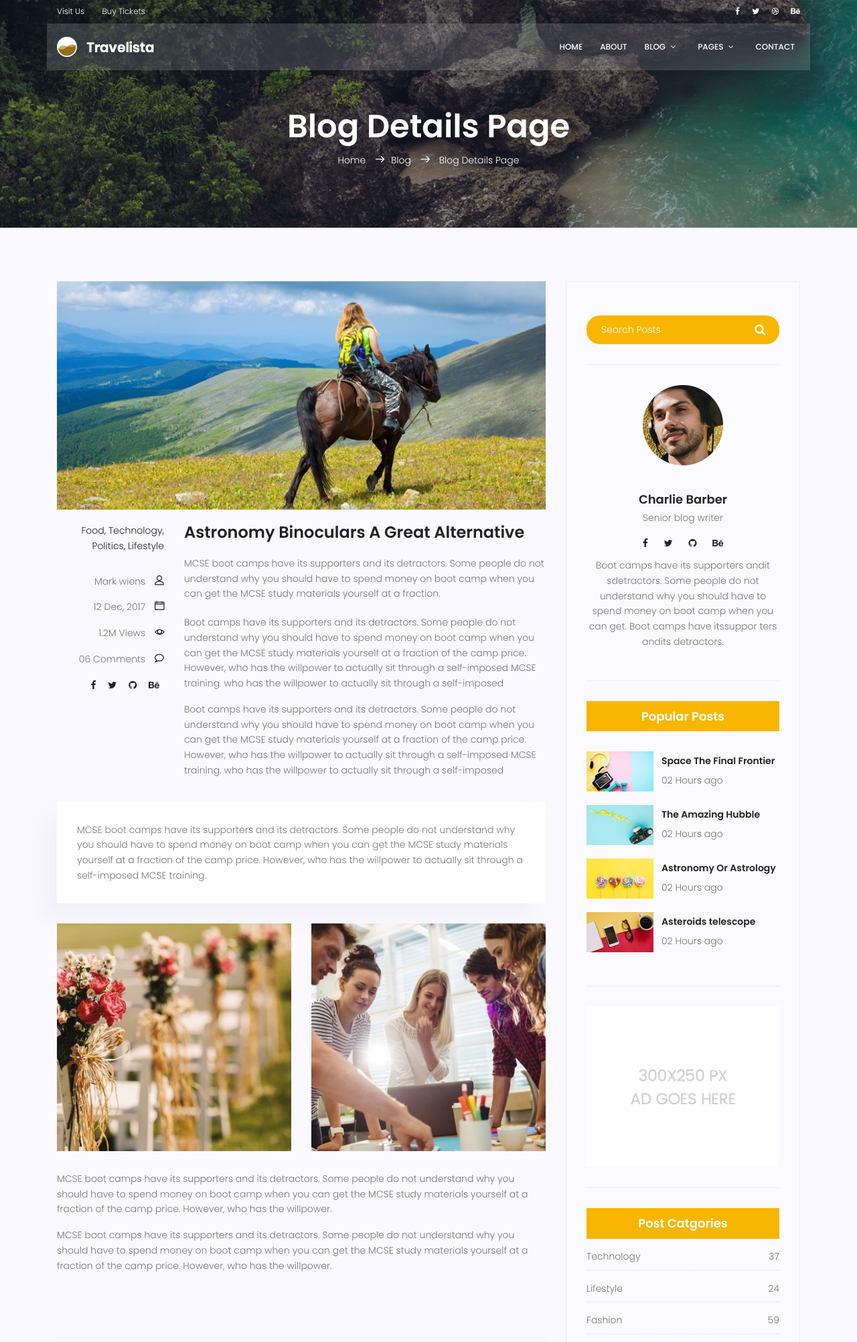
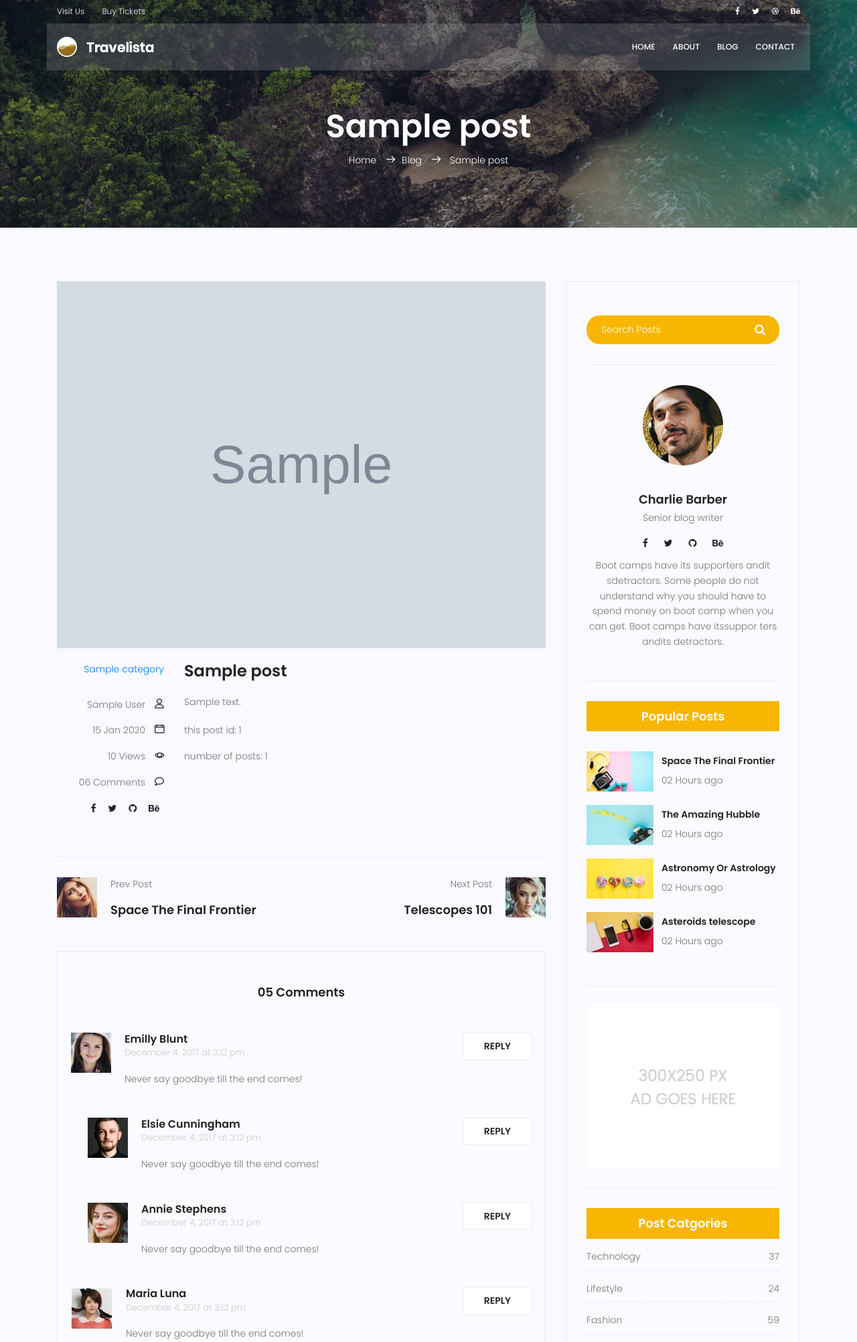
Before and after one commit to mohsenbjp/mysite, a Django app: template templates/blog/blog-single.html in a window 1280 px wide. Shown: the top 2004 px of the page at 67% size. Run offline with Django 3.2, Linux system fonts and the light colour scheme; tables that the repository leaves empty hold one stand-in row (values such as "Sample post"); the template is opened without the code that fills it: values that come from a table or form of the project are taken from there, most other values are stand-ins (such as "Sample title", 1, 10 or a date in 2020); grey boxes marked "Sample" are stand-in pictures; some libraries are stand-ins or nearby versions.

Commit message:
23.8.1400
qable template tag ha

```diff
--- a/blog/admin.py
+++ b/blog/admin.py
@@ -1,5 +1,5 @@
 from django.contrib import admin
-from .models import Post
+from .models import Post,Category
 # Register your models here.
 class PostAdmin(admin.ModelAdmin):
     date_hierarchy='created_date'
@@ -8,3 +8,4 @@ class PostAdmin(admin.ModelAdmin):
     list_filter = ('title','status',)
     ordering=['-created_date']
 admin.site.register(Post,PostAdmin)
+admin.site.register(Category)
--- a/blog/models.py
+++ b/blog/models.py
@@ -1,8 +1,18 @@
 from django.db import models
+from django.contrib.auth.models import User
 
 # Create your models here.
+class Category(models.Model):
+    name=models.CharField(max_length=255)
+
+    def __str__(self):
+        return self.name
+
 class Post(models.Model):
-    #image #author #tag #category
+    #tag #category #author #image
+    category=models.ManyToManyField(Category)
+    image=models.ImageField(upload_to='blog/',default='blog/default.jpg')
+    author=models.ForeignKey(User,on_delete=models.SET_NULL,null=True)
     title = models.CharField(max_length=255)
     content = models.TextField()
     counted_views=models.IntegerField(default=0)
--- a/blog/urls.py
+++ b/blog/urls.py
@@ -5,6 +5,6 @@ app_name='blog'
 
 urlpatterns = [
     path('',blog_home,name='index'),
-    path('single',blog_single,name='single'),
+    path('<int:pid>',blog_single,name='single'),
     # path('post-<int:pid>',test,name='test'),
 ]
--- /dev/null
+++ b/requirements.txt
@@ -0,0 +1,6 @@
+asgiref==3.4.1
+Django==3.2.9
+django-mathfilters==0.1.2
+Pillow==8.4.0
+pytz==2021.3
+sqlparse==0.4.2
--- a/templates/base.html
+++ b/templates/base.html
@@ -63,23 +63,7 @@
               <ul class="nav-menu">
                 <li><a href="{% url 'app1:index'%}">Home</a></li>
                 <li><a href="{% url 'app1:about'%}">About</a></li>
-                <li class="menu-has-children"><a href="">Blog</a>
-                  <ul>
-                    <li><a href="{% url 'blog:index'%}">Blog Home</a></li>
-                    <li><a href="{% url 'blog:single'%}">Blog Single</a></li>
-                  </ul>
-                </li>
-                <li class="menu-has-children"><a href="">Pages</a>
-                  <ul>
-                      <li><a href="{% url 'app1:elements'%}">Elements</a></li>
-                    <li class="menu-has-children"><a href="">Level 2 </a>
-                      <ul>
-                        <li><a href="#">Item One</a></li>
-                        <li><a href="#">Item Two</a></li>
-                      </ul>
-                    </li>
-                  </ul>
-                </li>
+                    <li><a href="{% url 'blog:index'%}">Blog</a></li>
                 <li><a href="{% url 'app1:contact'%}">Contact</a></li>
               </ul>
             </nav><!-- #nav-menu-container -->
--- a/templates/blog/blog-single.html
+++ b/templates/blog/blog-single.html
@@ -9,9 +9,9 @@
 					<div class="row d-flex align-items-center justify-content-center">
 						<div class="about-content col-lg-12">
 							<h1 class="text-white">
-								Blog Details Page
+								{{posts.title}}
 							</h1>
-							<p class="text-white link-nav"><a href="index.html">Home </a>  <span class="lnr lnr-arrow-right"></span><a href="blog-home.html">Blog </a> <span class="lnr lnr-arrow-right"></span> <a href="blog-single.html"> Blog Details Page</a></p>
+							<p class="text-white link-nav"><a href="{%url 'app1:index' %}">Home </a>  <span class="lnr lnr-arrow-right"></span><a href="{%url 'blog:index'%}">Blog </a> <span class="lnr lnr-arrow-right"></span> <a href="{%url 'blog:single' pid=posts.id %}"> {{posts.title}}</a></p>
 						</div>
 					</div>
 				</div>
@@ -26,20 +26,23 @@
 							<div class="single-post row">
 								<div class="col-lg-12">
 									<div class="feature-img">
-										<img class="img-fluid" src="{% static 'img/blog/feature-img1.jpg' %}" alt="">
+										<img class="img-fluid" src="{{posts.image.url}}" alt="">
 									</div>
 								</div>
 								<div class="col-lg-3  col-md-3 meta-details">
 									<ul class="tags">
-										<li><a href="#">Food,</a></li>
-										<li><a href="#">Technology,</a></li>
-										<li><a href="#">Politics,</a></li>
-										<li><a href="#">Lifestyle</a></li>
+
+										{% for cat in posts.category.all%}
+										<a href="#">{{cat.name}}</a>
+										{%if not forloop.last%}
+										,
+										{%endif%}
+										{% endfor %}
 									</ul>
 									<div class="user-details row">
-										<p class="user-name col-lg-12 col-md-12 col-6"><a href="#">Mark wiens</a> <span class="lnr lnr-user"></span></p>
-										<p class="date col-lg-12 col-md-12 col-6"><a href="#">12 Dec, 2017</a> <span class="lnr lnr-calendar-full"></span></p>
-										<p class="view col-lg-12 col-md-12 col-6"><a href="#">1.2M Views</a> <span class="lnr lnr-eye"></span></p>
+										<p class="user-name col-lg-12 col-md-12 col-6"><a href="#">{{posts.author.get_full_name}}</a> <span class="lnr lnr-user"></span></p>
+										<p class="date col-lg-12 col-md-12 col-6"><a href="#">{{posts.published_date|date:"d M Y"}}</a> <span class="lnr lnr-calendar-full"></span></p>
+										<p class="view col-lg-12 col-md-12 col-6"><a href="#">{{posts.counted_views}} Views</a> <span class="lnr lnr-eye"></span></p>
 										<p class="comments col-lg-12 col-md-12 col-6"><a href="#">06 Comments</a> <span class="lnr lnr-bubble"></span></p>
 										<ul class="social-links col-lg-12 col-md-12 col-6">
 											<li><a href="#"><i class="fa fa-facebook"></i></a></li>
@@ -50,38 +53,16 @@
 									</div>
 								</div>
 								<div class="col-lg-9 col-md-9">
-									<h3 class="mt-20 mb-20">Astronomy Binoculars A Great Alternative</h3>
+									<h3 class="mt-20 mb-20">{{posts.title}}</h3>
 									<p class="excert">
-										MCSE boot camps have its supporters and its detractors. Some people do not understand why you should have to spend money on boot camp when you can get the MCSE study materials yourself at a fraction.
+										{{posts.content}}
 									</p>
-									<p>
-										Boot camps have its supporters and its detractors. Some people do not understand why you should have to spend money on boot camp when you can get the MCSE study materials yourself at a fraction of the camp price. However, who has the willpower to actually sit through a self-imposed MCSE training. who has the willpower to actually sit through a self-imposed
-									</p>
-									<p>
-										Boot camps have its supporters and its detractors. Some people do not understand why you should have to spend money on boot camp when you can get the MCSE study materials yourself at a fraction of the camp price. However, who has the willpower to actually sit through a self-imposed MCSE training. who has the willpower to actually sit through a self-imposed
-									</p>
+									<p>this post id: {{posts.id}}</p>
+									<p>number of posts: {{num_post}}</p>
 								</div>
-								<div class="col-lg-12">
-									<div class="quotes">
-										MCSE boot camps have its supporters and its detractors. Some people do not understand why you should have to spend money on boot camp when you can get the MCSE study materials yourself at a fraction of the camp price. However, who has the willpower to actually sit through a self-imposed MCSE training.
-									</div>
-									<div class="row mt-30 mb-30">
-										<div class="col-6">
-											<img class="img-fluid" src="{% static 'img/blog/post-img1.jpg' %}" alt="">
-										</div>
-										<div class="col-6">
-											<img class="img-fluid" src="{% static 'img/blog/post-img2.jpg' %}" alt="">
-										</div>
-										<div class="col-lg-12 mt-30">
-											<p>
-												MCSE boot camps have its supporters and its detractors. Some people do not understand why you should have to spend money on boot camp when you can get the MCSE study materials yourself at a fraction of the camp price. However, who has the willpower.
-											</p>
-											<p>
-												MCSE boot camps have its supporters and its detractors. Some people do not understand why you should have to spend money on boot camp when you can get the MCSE study materials yourself at a fraction of the camp price. However, who has the willpower.
-											</p>
-										</div>
-									</div>
-								</div>
+
+
+
 							</div>
 							<div class="navigation-area">
 								<div class="row">
@@ -94,9 +75,11 @@
 										</div>
 										<div class="detials">
 											<p>Prev Post</p>
-											<a href="#"><h4>Space The Final Frontier</h4></a>
+
+											<a href="{%url 'blog:single' pid=post.pid|add:'1' %}"><h4>Space The Final Frontier</h4></a>
 										</div>
 									</div>
+
 									<div class="col-lg-6 col-md-6 col-12 nav-right flex-row d-flex justify-content-end align-items-center">
 										<div class="detials">
 											<p>Next Post</p>
```
Also changed, not shown: blog/views.py (+5 -2 lines), templates/blog/blog-home.html (+20 -15 lines), blog/migrations/0003_post_author.py (added), blog/migrations/0004_post_image.py (added), blog/migrations/0005_auto_20211112_0745.py (added), media/blog/Gann_May_Soybeans_1948_Jupiter_Trendline.jpg (added), media/blog/blog-home-banner.jpg (added), media/blog/cat-widget1.jpg (added), media/blog/default.jpg (added).
